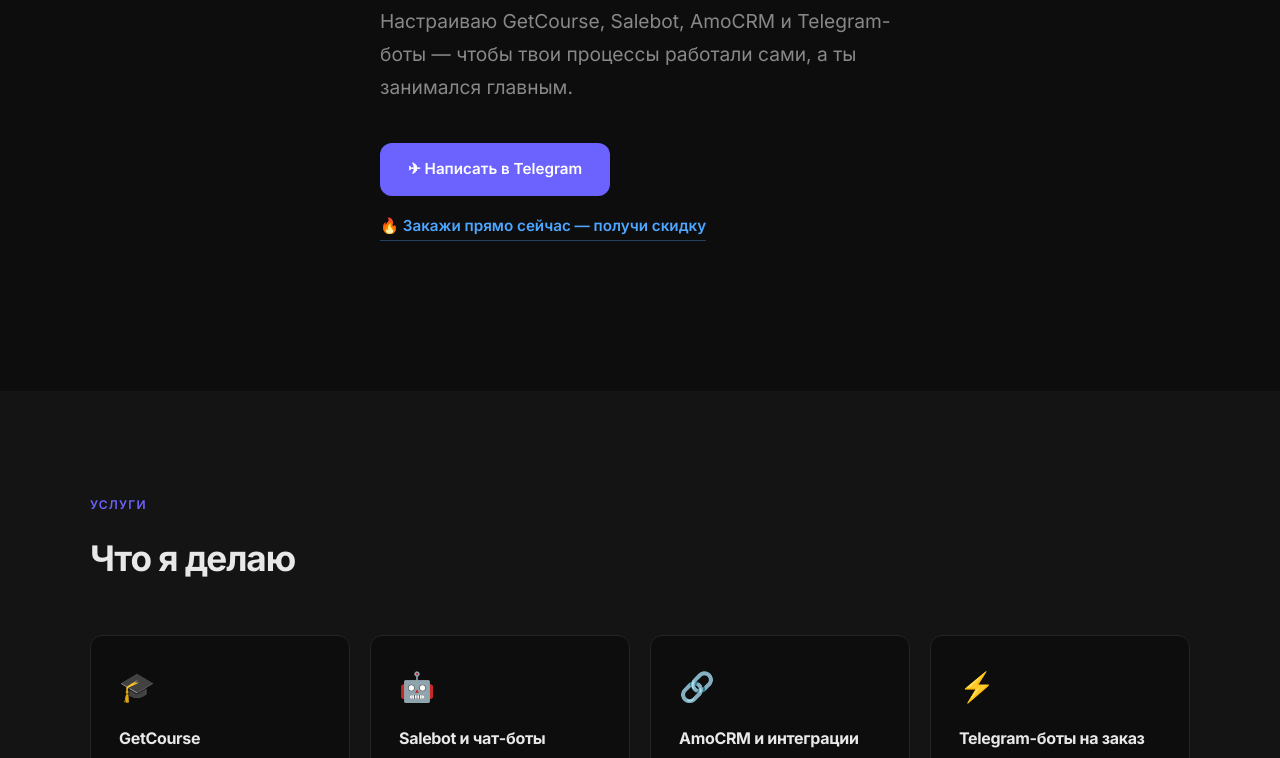
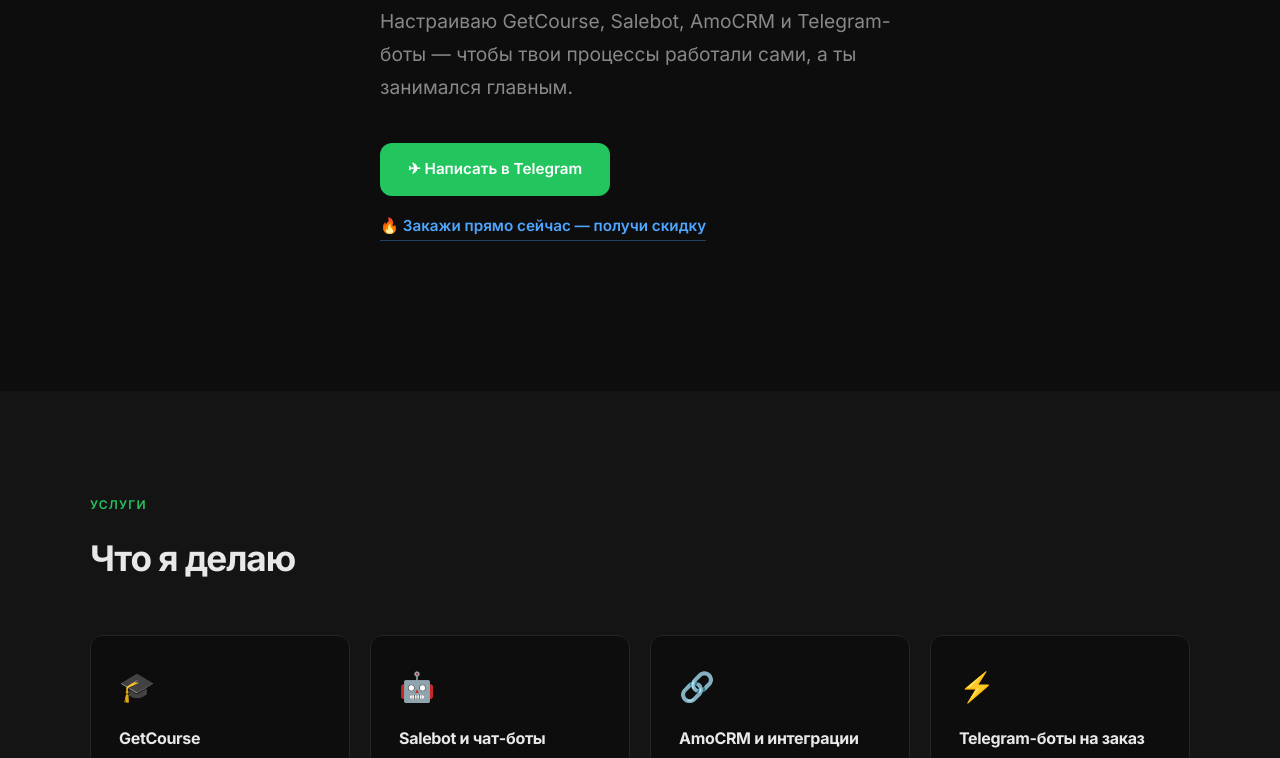
Before and after one commit to emilgum-tech/landing-tehspec-, a plain HTML site: page index.html in a window 1280 px wide. Shown: the part 409-1167 px from the top of the page. Drawn offline with Linux system fonts and the light colour scheme.

Commit message:
тест 2

```diff
--- a/index.html
+++ b/index.html
@@ -19,8 +19,8 @@
       --surface: #141414;
       --surface-2: #1c1c1c;
       --border: #242424;
-      --accent: #6c63ff;
-      --accent-dim: rgba(108, 99, 255, 0.12);
+      --accent: #22c55e;
+      --accent-dim: rgba(34, 197, 94, 0.12);
       --text: #e8e8e8;
       --text-muted: #888;
       --radius: 12px;
```
